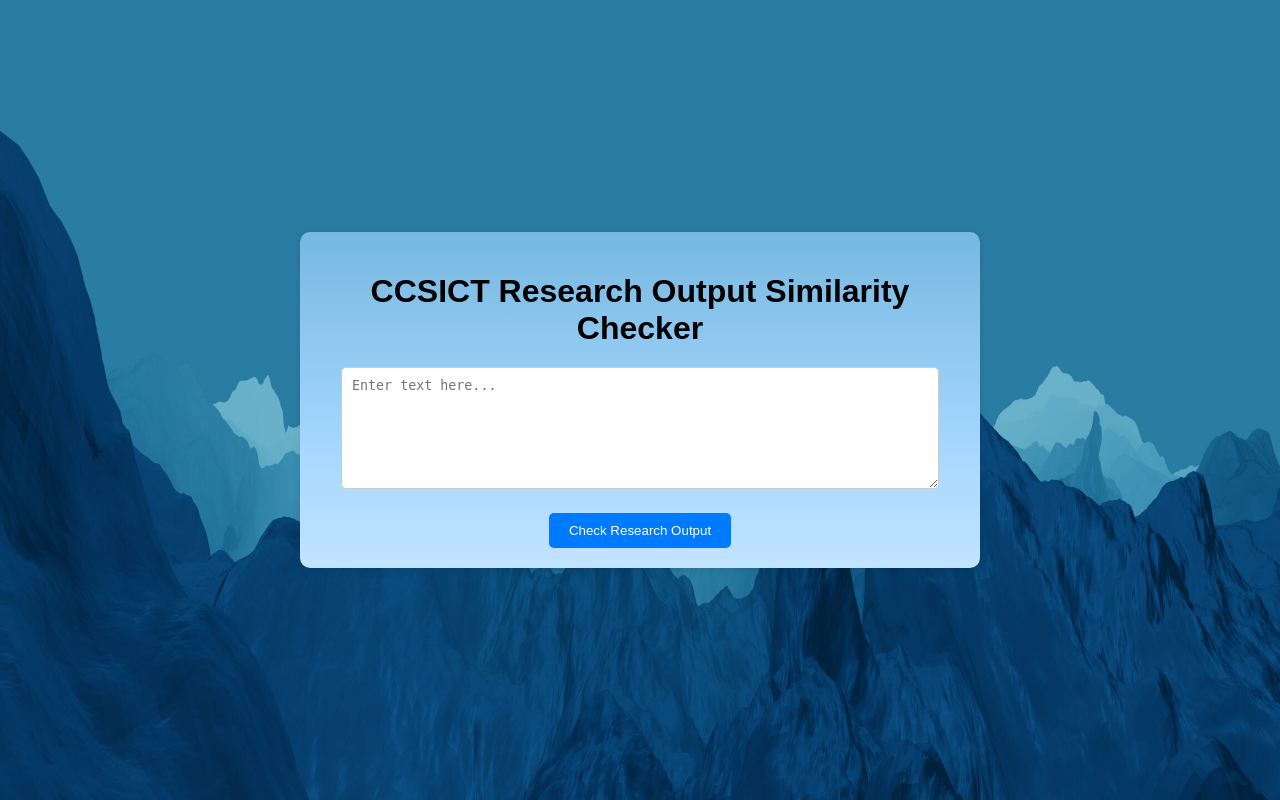
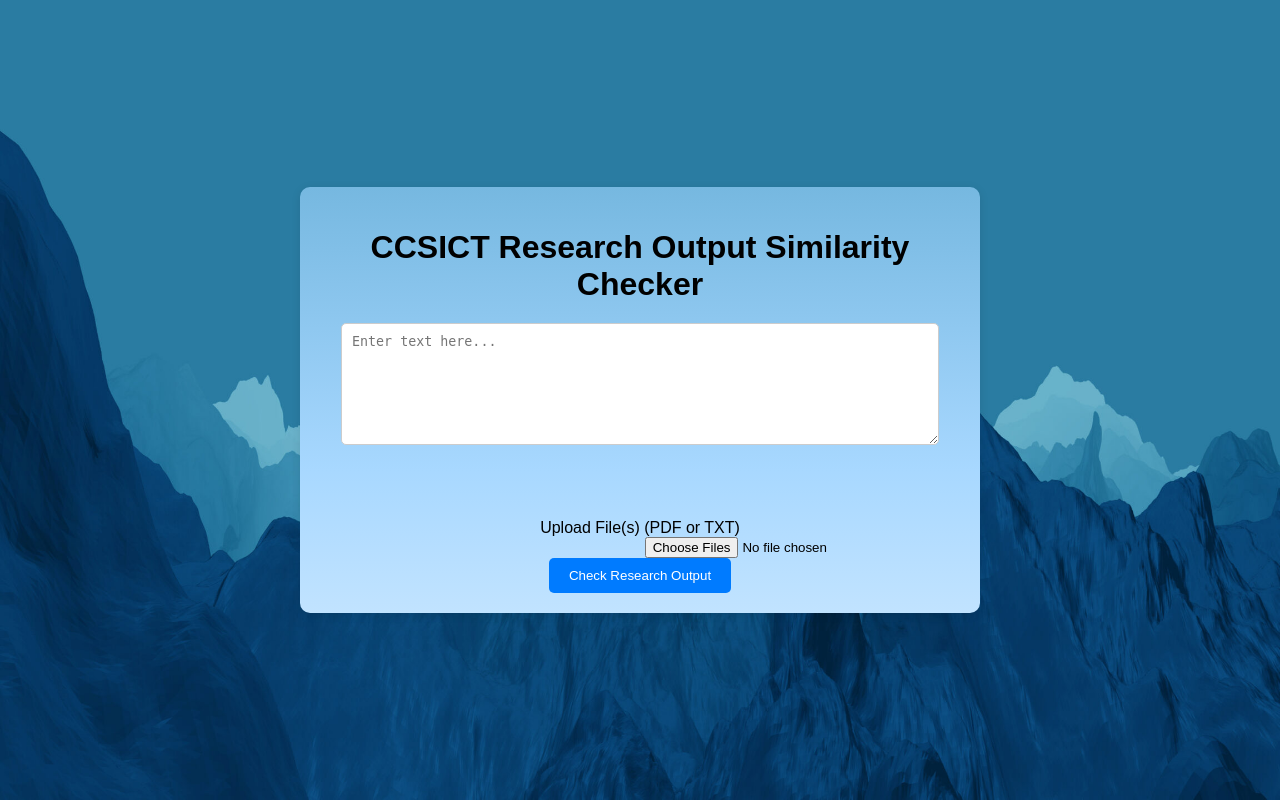
Before and after one commit to delosreyesjohnpaul/Thesis-Similarity-Checker-SVM-V2, a Flask app: page / in a window 1280 px wide. Run offline with Flask 3, Linux system fonts and the light colour scheme; parts of the project's set-up code (start-up, migrations or seed data) failed here and were passed over.

Commit message:
Add pdf or txt file

```diff
--- a/app.py
+++ b/app.py
@@ -3,8 +3,13 @@ import pickle
 from sklearn.metrics.pairwise import cosine_similarity
 import numpy as np
 import pandas as pd
+import PyPDF2
+from PyPDF2 import PdfReader
+import os
+from werkzeug.utils import secure_filename
 
 app = Flask(__name__)
+app.config['UPLOAD_FOLDER'] = 'uploads'
 
 # Load the model and vectorizer
 model = pickle.load(open('model.pkl', 'rb'))
@@ -18,15 +23,12 @@ preprocessed_texts = tfidf_vectorizer.transform(data['plagiarized_text'])
 
 def detect(input_text):
     vectorized_text = tfidf_vectorizer.transform([input_text])
-    # Predict whether the input is plagiarized
     result = model.predict(vectorized_text)
 
     if result[0] == 1:
-        # Calculate cosine similarity to find all similar plagiarized texts
         cosine_similarities = cosine_similarity(vectorized_text, preprocessed_texts)[0]
         plagiarism_sources = []
 
-        # Set a threshold for relevant similarity (> 20%)
         threshold = 0.2
         for i, similarity in enumerate(cosine_similarities):
             if similarity > threshold:
@@ -34,24 +36,40 @@ def detect(input_text):
                 source_title = data['source_text'].iloc[i]
                 plagiarism_sources.append((source_title, plagiarism_percentage))
 
-        # Sort the sources by the highest percentage
         plagiarism_sources.sort(key=lambda x: x[1], reverse=True)
         detection_result = "Plagiarism Detected"
     else:
-        plagiarism_sources = []  # No plagiarism sources
+        plagiarism_sources = []
         detection_result = "No Plagiarism Detected"
 
     return detection_result, plagiarism_sources
 
+def extract_text_from_file(file):
+    text = ""
+    if file.filename.endswith('.pdf'):
+        reader = PdfReader(file)
+        for page in reader.pages:
+            text += page.extract_text()
+    elif file.filename.endswith('.txt'):
+        text = file.read().decode('utf-8')
+    return text
 
 @app.route('/')
 def home():
     return render_template('index.html')
 
-
 @app.route('/detect', methods=['POST'])
 def detect_plagiarism():
     input_text = request.form['text']
+
+    # Check if a file was uploaded
+    files = request.files.getlist("files[]")
+    if files:
+        for file in files:
+            if file and (file.filename.endswith('.pdf') or file.filename.endswith('.txt')):
+                file_text = extract_text_from_file(file)
+                input_text += "\n" + file_text
+
     detection_result, plagiarism_sources = detect(input_text)
 
     return render_template(
@@ -60,6 +78,5 @@ def detect_plagiarism():
         plagiarism_sources=plagiarism_sources
     )
 
-
 if __name__ == "__main__":
     app.run(debug=True)
--- a/templates/index.html
+++ b/templates/index.html
@@ -74,12 +74,28 @@
             border-bottom: 1px solid #ccc;
         }
     </style>
+    <script>
+        function validateForm() {
+            const textarea = document.querySelector('textarea');
+            const fileInput = document.querySelector('#file');
+
+            if (textarea.value.trim() === "" && fileInput.files.length === 0) {
+                alert("Please enter text or upload at least one file.");
+                return false;
+            }
+            return true;
+        }
+    </script>
 </head>
 <body>
     <div class="container">
         <h1>CCSICT Research Output Similarity Checker</h1>
-        <form action="/detect" method="post">
-            <textarea name="text" placeholder="Enter text here..." required></textarea>
+        <form action="/detect" method="post" enctype="multipart/form-data" onsubmit="return validateForm();">
+            <textarea name="text" placeholder="Enter text here..."></textarea>
+            <div class="form-group" style="margin-top:50px;">
+                <label for="file">Upload File(s) (PDF or TXT)</label>
+                <input type="file" class="form-control-file" id="file" name="files[]" multiple style="margin-left:41%">
+            </div>
             <button type="submit">Check Research Output</button>
         </form>
         {% if result %}
```
Also changed, not shown: plagiarism_check.sql (deleted, +0 -57 lines).
